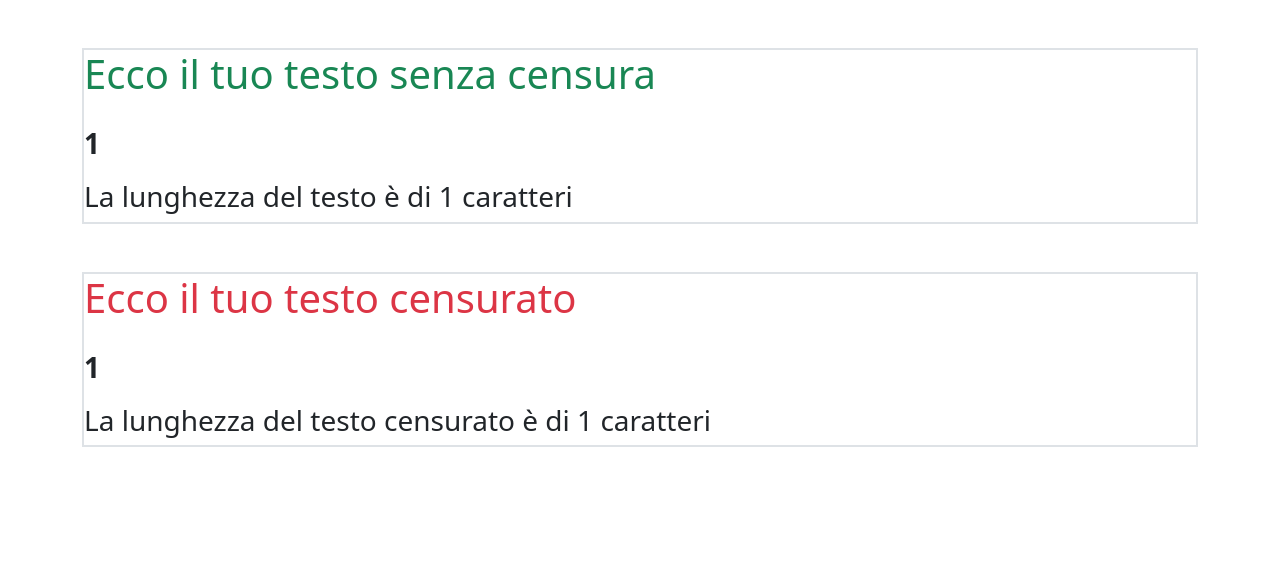
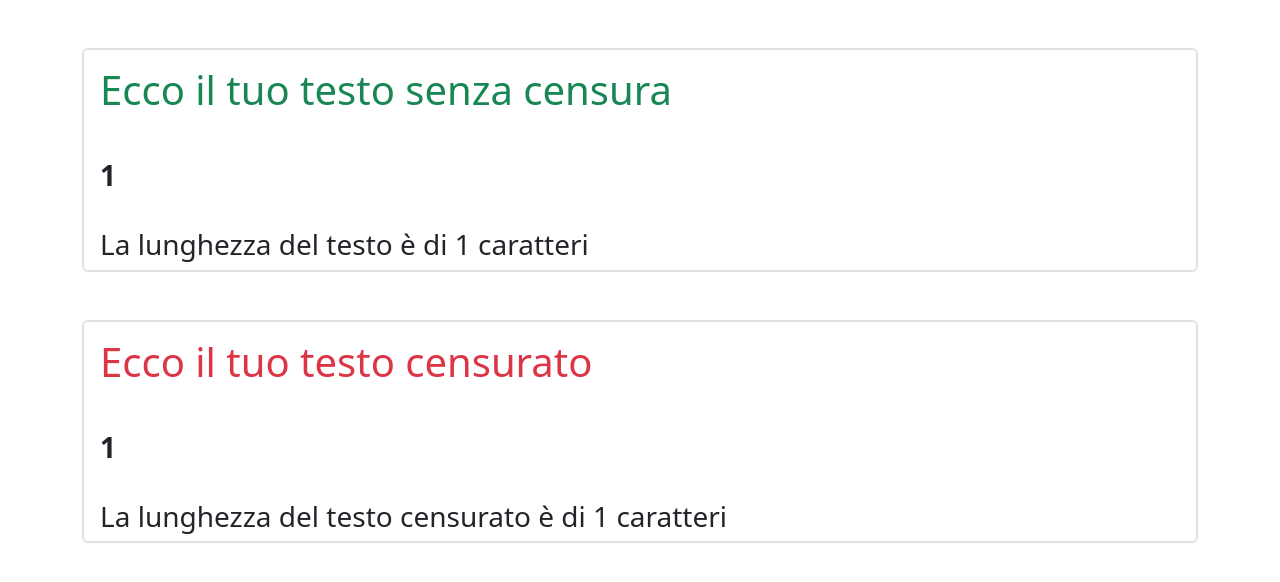
Before and after one commit to Gianmarco720/php-badwords, a PHP site: page /censored.php?paragraph=1 in a window 1280 px wide. Shown: the top 582 px of the page. Run offline with PHP 8.4, Linux system fonts and the light colour scheme; data that the repository does not hold is empty.

Commit message:
add some style

```diff
--- a/censored.php
+++ b/censored.php
@@ -26,17 +26,17 @@ $newlength = 'La lunghezza del testo censurato è di ' . strlen($newtext) . ' ca
     <main>
         <div class="container mt-5">
             <!-- Paragrafo senza censure -->
-            <div class="mt-3 border border-2">
-                <h1 class="text-success pb-3">Ecco il tuo testo senza censura</h1>
-                <p class="fs-3 fw-semibold"><?php echo $paragraph ?></p>
-                <h3 class="fw-normal"><?php echo $textlength ?></h3>
+            <div class="mt-3 border border-2 rounded">
+                <h1 class="text-success pb-3 ps-3 pt-3">Ecco il tuo testo senza censura</h1>
+                <p class="fs-3 fw-semibold ps-3 pt-3"><?php echo $paragraph ?></p>
+                <h3 class="fw-normal ps-3 pt-3"><?php echo $textlength ?></h3>
             </div>
 
             <!-- Paragrafo con censure -->
-            <div class="mt-5 border border-2">
-                <h1 class="text-danger pb-3">Ecco il tuo testo censurato</h1>
-                <p class="fs-3 fw-semibold"><?php echo $newtext ?></p>
-                <h3 class="fw-normal"><?php echo $newlength ?></h3>
+            <div class="mt-5 border border-2 rounded">
+                <h1 class="text-danger pb-3 ps-3 pt-3">Ecco il tuo testo censurato</h1>
+                <p class="fs-3 fw-semibold ps-3 pt-3"><?php echo $newtext ?></p>
+                <h3 class="fw-normal ps-3 pt-3"><?php echo $newlength ?></h3>
             </div>
         </div>
     </main>
```
